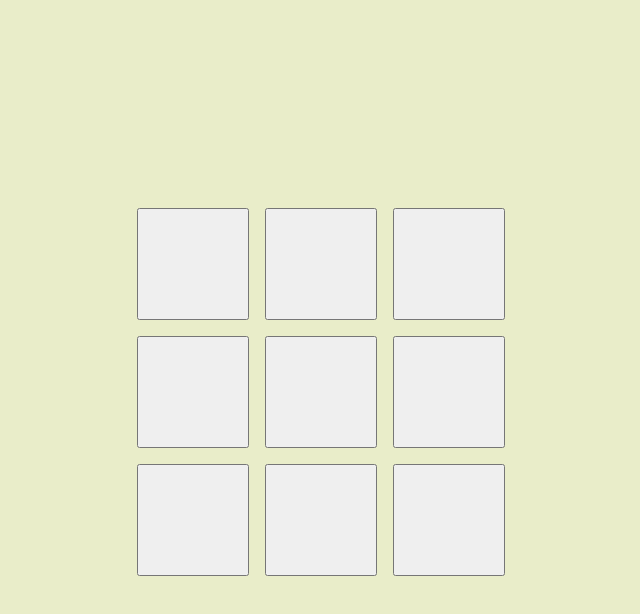
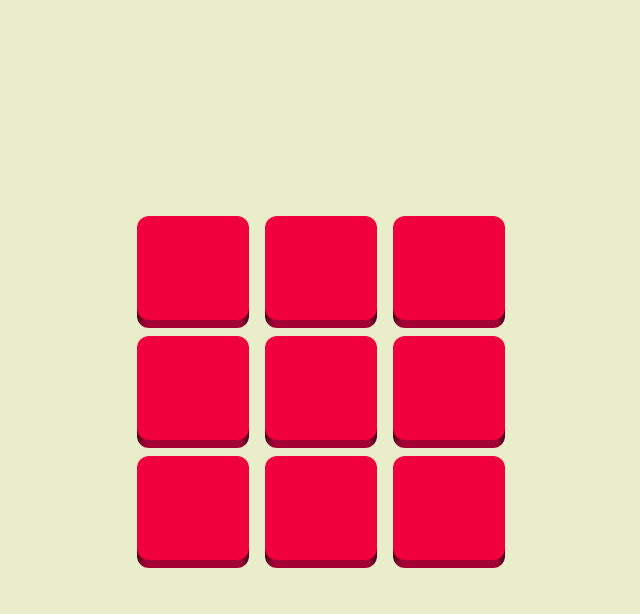
Before and after one commit to Atif-Pathan/tic-tac-toe, a plain HTML site: page index.html in a window 1280 px wide. Both pictures are taken after typing "Sample", "Sample" into the empty fields and a click on the button "Start". Shown: the whole page, without its empty margins (319-959 px from the left). Drawn offline with Linux system fonts and the light colour scheme.

Commit message:
add some styling to the buttons

```diff
--- a/index.html
+++ b/index.html
@@ -21,15 +21,51 @@
             <button type="submit">Start</button>
         </form>
         <div class="grid">
-            <button class="tile" id="tile-0"></button>
-            <button class="tile" id="tile-1"></button>
-            <button class="tile" id="tile-2"></button>
-            <button class="tile" id="tile-3"></button>
-            <button class="tile" id="tile-4"></button>
-            <button class="tile" id="tile-5"></button>
-            <button class="tile" id="tile-6"></button>
-            <button class="tile" id="tile-7"></button>
-            <button class="tile" id="tile-8"></button>
+            <button class="tile" role="button" id="btn-0">
+                <span class="tile-shadow"></span>
+                <span class="tile-edge"></span>
+                <span class="tile-front" id="tile-0"> </span>
+            </button>
+            <button class="tile" role="button" id="btn-1">
+                <span class="tile-shadow"></span>
+                <span class="tile-edge"></span>
+                <span class="tile-front" id="tile-1"> </span>
+            </button>
+            <button class="tile" role="button" id="btn-2">
+                <span class="tile-shadow"></span>
+                <span class="tile-edge"></span>
+                <span class="tile-front" id="tile-2"> </span>
+            </button>
+            <button class="tile" role="button" id="btn-3">
+                <span class="tile-shadow"></span>
+                <span class="tile-edge"></span>
+                <span class="tile-front" id="tile-3"> </span>
+            </button>
+            <button class="tile" role="button" id="btn-4">
+                <span class="tile-shadow"></span>
+                <span class="tile-edge"></span>
+                <span class="tile-front" id="tile-4"> </span>
+            </button>
+            <button class="tile" role="button" id="btn-5">
+                <span class="tile-shadow"></span>
+                <span class="tile-edge"></span>
+                <span class="tile-front" id="tile-5"> </span>
+            </button>
+            <button class="tile" role="button" id="btn-6">
+                <span class="tile-shadow"></span>
+                <span class="tile-edge"></span>
+                <span class="tile-front" id="tile-6"> </span>
+            </button>
+            <button class="tile" role="button" id="btn-7">
+                <span class="tile-shadow"></span>
+                <span class="tile-edge"></span>
+                <span class="tile-front" id="tile-7"> </span>
+            </button>
+            <button class="tile" role="button" id="btn-8">
+                <span class="tile-shadow"></span>
+                <span class="tile-edge"></span>
+                <span class="tile-front" id="tile-8"> </span>
+            </button>
         </div>
         <div class="winner"></div>
         <div class="btns">
--- a/script.js
+++ b/script.js
@@ -101,7 +101,7 @@ const gameManager = function(name1, name2) {
                 let row = Math.floor(i / 3);
                 let col = i % 3;
                 let moveArray = [row, col];
-                // console.log('Button clicked:', button);
+                console.log('Button clicked:', button);
                 // console.log("swap ", swap);
                 console.log("currentplayer 1 is (BEFORE ROUND)", currentPlayer1);
 
--- a/style.css
+++ b/style.css
@@ -89,11 +89,110 @@ ol[role="list"], ul[role="list"] {
     align-items: center;
 }
 
+/* CSS */
 .tile {
-    width: 7rem;
-    height: 7rem;
-    /* border: 1px solid black; */
-    cursor: pointer;
+  position: relative;
+  border: none;
+  background: transparent;
+  padding: 0;
+  cursor: pointer;
+  outline-offset: 4px;
+  transition: filter 250ms;
+  user-select: none;
+  -webkit-user-select: none;
+  touch-action: manipulation;
+}
+
+.tile-shadow {
+  position: absolute;
+  top: 0;
+  left: 0;
+  width: 100%;
+  height: 100%;
+  border-radius: 12px;
+  background: hsl(0deg 0% 0% / 0.25);
+  will-change: transform;
+  transform: translateY(2px);
+  transition:
+    transform
+    600ms
+    cubic-bezier(.3, .7, .4, 1);
+}
+
+.tile-edge {
+  position: absolute;
+  top: 4px;
+  left: 0;
+  width: 100%;
+  height: 100%;
+  border-radius: 12px;
+  background: linear-gradient(
+    to left,
+    hsl(340deg 100% 16%) 0%,
+    hsl(340deg 100% 32%) 8%,
+    hsl(340deg 100% 32%) 92%,
+    hsl(340deg 100% 16%) 100%
+  );
+}
+
+.tile-front {
+  width: 7rem;
+  height: 6.5rem;
+  display: block;
+  position: relative;
+  padding: 12px 27px;
+  border-radius: 12px;
+  font-size: 2rem;
+  color: white;
+  background: hsl(345deg 100% 47%);
+  will-change: transform;
+  transform: translateY(-4px);
+  transition:
+    transform
+    600ms
+    cubic-bezier(.3, .7, .4, 1);
+}
+
+@media (min-width: 768px) {
+  .tile-front {
+    font-size: 1.25rem;
+    padding: 12px 42px;
+  }
+}
+
+.tile:hover {
+  filter: brightness(110%);
+  -webkit-filter: brightness(110%);
+}
+
+.tile:hover .tile-front {
+  transform: translateY(-6px);
+  transition:
+    transform
+    250ms
+    cubic-bezier(.3, .7, .4, 1.5);
+}
+
+.tile:active .tile-front {
+  transform: translateY(-2px);
+  transition: transform 34ms;
+}
+
+.tile:hover .tile-shadow {
+  transform: translateY(4px);
+  transition:
+    transform
+    250ms
+    cubic-bezier(.3, .7, .4, 1.5);
+}
+
+.tile:active .tile-shadow {
+  transform: translateY(1px);
+  transition: transform 34ms;
+}
+
+.tile:focus:not(:focus-visible) {
+  outline: none;
 }
 
 .btns {
```
